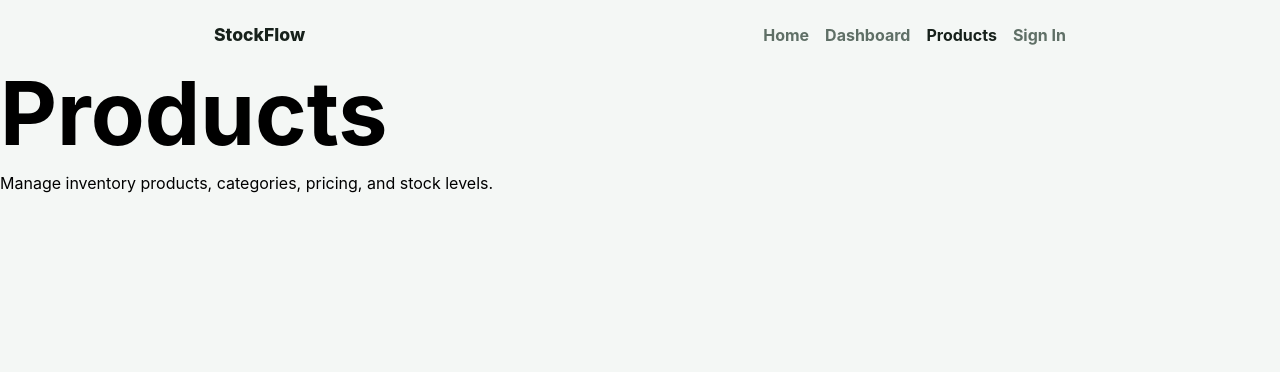
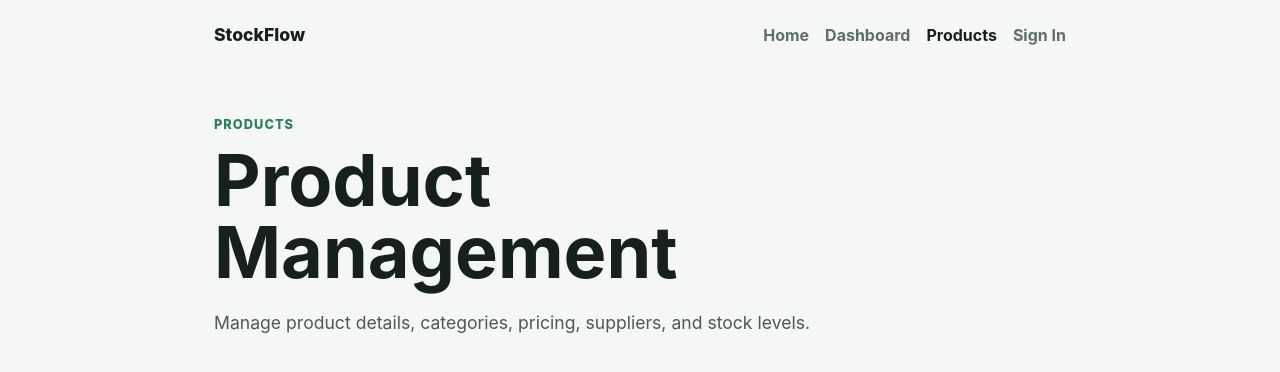
Before and after one commit to thiyannaidoo/business-dashboard-system, a React (Vite) app in the folder client/: page /products in a window 1280 px wide. Shown: the top 372 px of the page. Built offline with nearby package versions, Linux system fonts and the light colour scheme.

Commit message:
Add reusable page headers

```diff
--- a/client/src/App.css
+++ b/client/src/App.css
@@ -61,6 +61,39 @@ h1 {
 
 .site-nav a.active {
   color: #17211b;
+}
+
+.page-shell {
+  max-width: 900px;
+  margin: 0 auto;
+  padding: 48px 24px 64px;
+}
+
+.page-header {
+  max-width: 680px;
+}
+
+.page-eyebrow {
+  margin: 0 0 12px;
+  color: #2f7d59;
+  font-size: 0.8rem;
+  font-weight: 800;
+  letter-spacing: 0.08em;
+  text-transform: uppercase;
+}
+
+.page-header h1 {
+  margin: 0;
+  color: #17211b;
+  font-size: clamp(2.4rem, 6vw, 4.5rem);
+  line-height: 1;
+}
+
+.page-header p:last-child {
+  margin: 20px 0 0;
+  color: #4c5a51;
+  font-size: 1.1rem;
+  line-height: 1.7;
 }
 
 .hero-text {
--- /dev/null
+++ b/client/src/components/PageHeader.jsx
@@ -0,0 +1,11 @@
+function PageHeader({ eyebrow, title, description }) {
+  return (
+    <header className="page-header">
+      <p className="page-eyebrow">{eyebrow}</p>
+      <h1>{title}</h1>
+      <p>{description}</p>
+    </header>
+  )
+}
+
+export default PageHeader
--- a/client/src/pages/DashboardPage.jsx
+++ b/client/src/pages/DashboardPage.jsx
@@ -1,8 +1,13 @@
+import PageHeader from '../components/PageHeader'
+
 function DashboardPage() {
   return (
     <main className="page-shell">
-      <h1>Dashboard</h1>
-      <p>Overview of products, stock levels, and business activity.</p>
+      <PageHeader
+        eyebrow="Dashboard"
+        title="Inventory Overview"
+        description="Monitor product totals, low-stock items, and inventory value from one central view."
+      />
     </main>
   )
 }
--- a/client/src/pages/LoginPage.jsx
+++ b/client/src/pages/LoginPage.jsx
@@ -1,8 +1,13 @@
+import PageHeader from '../components/PageHeader'
+
 function LoginPage() {
   return (
     <main className="page-shell">
-      <h1>Login</h1>
-      <p>Sign in to access your StockFlow dashboard.</p>
+      <PageHeader
+        eyebrow="Welcome Back"
+        title="Sign in to StockFlow"
+        description="Access your dashboard to manage inventory and review business activity."
+      />
     </main>
   )
 }
--- a/client/src/pages/ProductsPage.jsx
+++ b/client/src/pages/ProductsPage.jsx
@@ -1,8 +1,13 @@
+import PageHeader from '../components/PageHeader'
+
 function ProductsPage() {
   return (
     <main className="page-shell">
-      <h1>Products</h1>
-      <p>Manage inventory products, categories, pricing, and stock levels.</p>
+      <PageHeader
+        eyebrow="Products"
+        title="Product Management"
+        description="Manage product details, categories, pricing, suppliers, and stock levels."
+      />
     </main>
   )
 }
--- a/client/src/pages/RegisterPage.jsx
+++ b/client/src/pages/RegisterPage.jsx
@@ -1,8 +1,13 @@
+import PageHeader from '../components/PageHeader'
+
 function RegisterPage() {
   return (
     <main className="page-shell">
-      <h1>Register</h1>
-      <p>Create an account to start managing inventory.</p>
+      <PageHeader
+        eyebrow="Create Account"
+        title="Start using StockFlow"
+        description="Create an account to begin tracking products, stock levels, and inventory value."
+      />
     </main>
   )
 }
```
